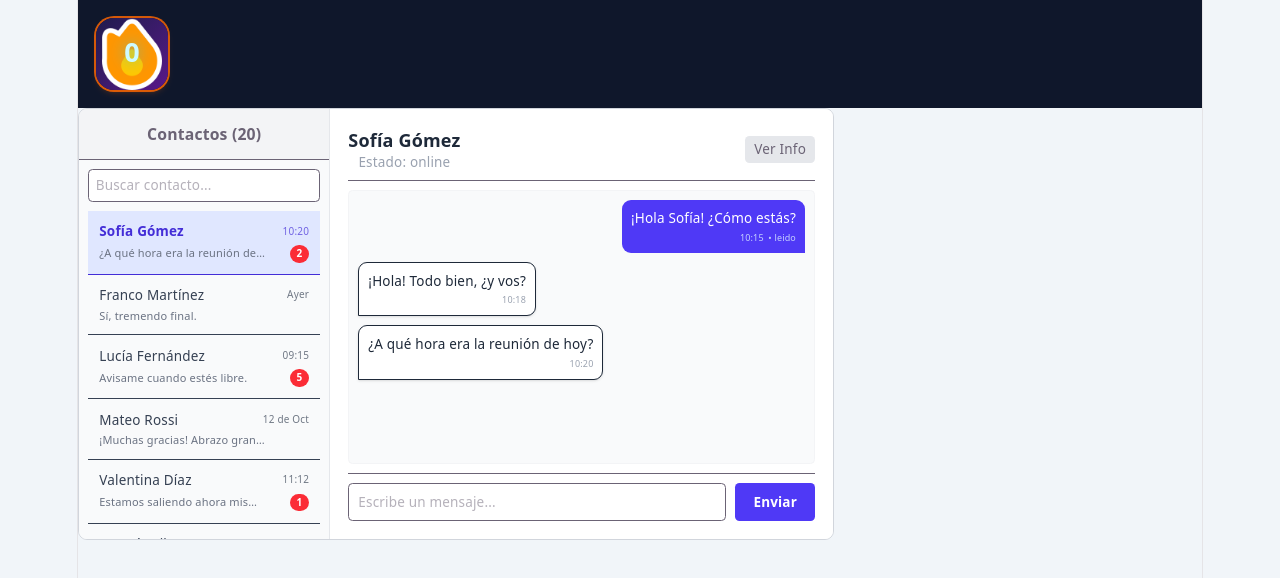
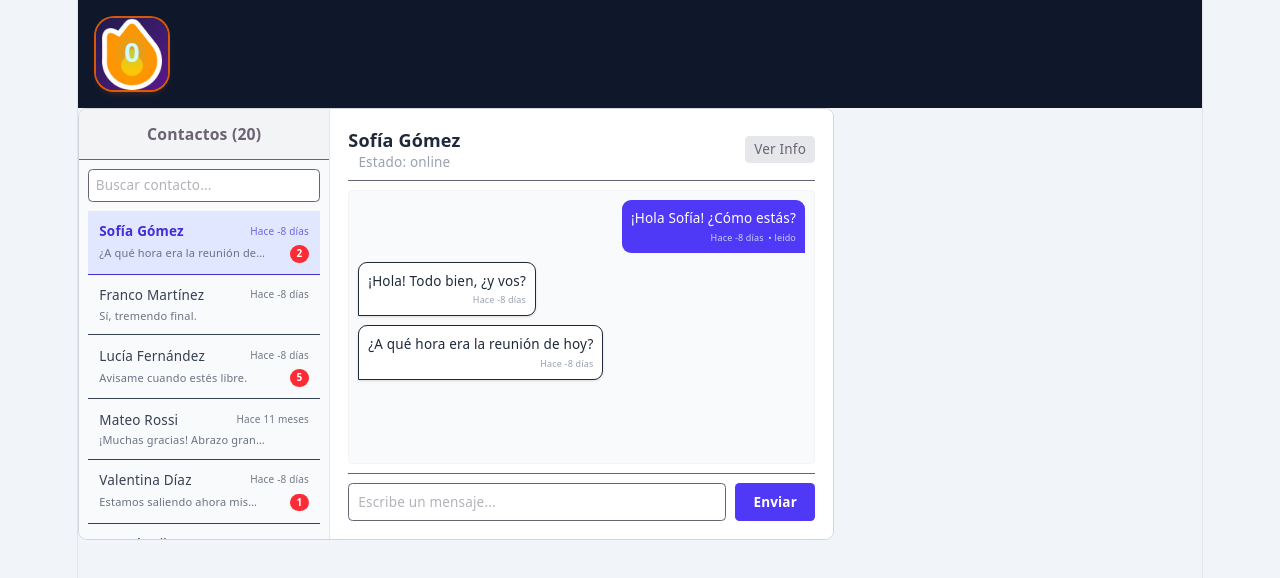
Before and after one commit to malerossi/Proyecto2026_Niura, a React (Vite) app in the folder Niura/: page /reddecontactosmia in a window 1280 px wide. Shown: the top 578 px of the page. Built offline with nearby package versions, Linux system fonts and the light colour scheme.

Commit message:
agregue una carpeta

```diff
--- a/Niura/src/frontend/reddecontactos/lomio/contactocard.tsx
+++ b/Niura/src/frontend/reddecontactos/lomio/contactocard.tsx
@@ -1,5 +1,5 @@
 import type { Conversacion } from '../../interfaces/redcontactos';
-
+import {formatearFecha} from '../../utils/funcionparalafecha';
 interface ContactoCardProps {
   contacto: Conversacion;
   esActivo: boolean;
@@ -24,7 +24,7 @@ export default function ContactoCard({ contacto, esActivo, onClick }: ContactoCa
         <span className="truncate">{contacto.nombre_contacto}</span>
         {ultimoMensaje && (
           <span className="text-[10px] font-normal opacity-70 shrink-0 ml-1">
-            {ultimoMensaje.fecha_envio}
+            {formatearFecha(ultimoMensaje.fecha_envio) }
           </span>
         )}
       </div>
--- a/Niura/src/frontend/reddecontactos/lomio/contactos.json
+++ b/Niura/src/frontend/reddecontactos/lomio/contactos.json
@@ -16,7 +16,7 @@
         "contenido": "¡Hola Sofía! ¿Cómo estás?",
         "estado_entrega": "leido",
         "eliminado": false,
-        "fecha_envio": "10:15"
+        "fecha_envio": "2026-09-16T10:15:00"
       },
       {
         "id_mensaje": "m1_2",
@@ -27,7 +27,7 @@
         "contenido": "¡Hola! Todo bien, ¿y vos?",
         "estado_entrega": "leido",
         "eliminado": false,
-        "fecha_envio": "10:18"
+        "fecha_envio": "2026-09-16T10:18:00"
       },
       {
         "id_mensaje": "m1_3",
@@ -38,7 +38,7 @@
         "contenido": "¿A qué hora era la reunión de hoy?",
         "estado_entrega": "entregado",
         "eliminado": false,
-        "fecha_envio": "10:20"
+        "fecha_envio": "2026-09-16T10:20:00"
       }
     ]
   },
@@ -59,7 +59,7 @@
         "contenido": "Che, ¿viste el partido de anoche?",
         "estado_entrega": "leido",
         "eliminado": false,
-        "fecha_envio": "Ayer"
+        "fecha_envio": "2026-09-15T21:00:00"
       },
       {
         "id_mensaje": "m2_2",
@@ -70,7 +70,7 @@
         "contenido": "Sí, tremendo final.",
         "estado_entrega": "leido",
         "eliminado": false,
-        "fecha_envio": "Ayer"
+        "fecha_envio": "2026-09-15T21:05:00"
       }
     ]
   },
@@ -91,7 +91,7 @@
         "contenido": "Lucía, te mandé el documento por mail.",
         "estado_entrega": "leido",
         "eliminado": false,
-        "fecha_envio": "08:30"
+        "fecha_envio": "2026-09-16T08:30:00"
       },
       {
         "id_mensaje": "m3_2",
@@ -102,7 +102,7 @@
         "contenido": "¡Genial! Ya lo recibí.",
         "estado_entrega": "leido",
         "eliminado": false,
-        "fecha_envio": "08:45"
+        "fecha_envio": "2026-09-16T08:45:00"
       },
       {
         "id_mensaje": "m3_3",
@@ -113,7 +113,7 @@
         "contenido": "Estoy revisando los cambios.",
         "estado_entrega": "entregado",
         "eliminado": false,
-        "fecha_envio": "08:50"
+        "fecha_envio": "2026-09-16T08:50:00"
       },
       {
         "id_mensaje": "m3_4",
@@ -124,7 +124,7 @@
         "contenido": "Tengo unas dudas en la página 3.",
         "estado_entrega": "entregado",
         "eliminado": false,
-        "fecha_envio": "09:05"
+        "fecha_envio": "2026-09-16T09:05:00"
       },
       {
         "id_mensaje": "m3_5",
@@ -135,7 +135,7 @@
         "contenido": "¿Tenés 5 minutos para una llamada?",
         "estado_entrega": "entregado",
         "eliminado": false,
-        "fecha_envio": "09:10"
+        "fecha_envio": "2026-09-16T09:10:00"
       },
       {
         "id_mensaje": "m3_6",
@@ -146,7 +146,7 @@
         "contenido": "Avisame cuando estés libre.",
         "estado_entrega": "entregado",
         "eliminado": false,
-        "fecha_envio": "09:15"
+        "fecha_envio": "2026-09-16T09:15:00"
       }
     ]
   },
@@ -167,7 +167,7 @@
         "contenido": "¡Feliz cumpleaños Mateo!",
         "estado_entrega": "leido",
         "eliminado": false,
-        "fecha_envio": "12 de Oct"
+        "fecha_envio": "2025-10-12T14:00:00"
       },
       {
         "id_mensaje": "m4_2",
@@ -178,7 +178,7 @@
         "contenido": "¡Muchas gracias! Abrazo grande.",
         "estado_entrega": "leido",
         "eliminado": false,
-        "fecha_envio": "12 de Oct"
+        "fecha_envio": "2025-10-12T14:05:00"
       }
     ]
   },
@@ -199,7 +199,7 @@
         "contenido": "Valen, ¿ya salieron para la oficina?",
         "estado_entrega": "leido",
         "eliminado": false,
-        "fecha_envio": "11:00"
+        "fecha_envio": "2026-09-16T11:00:00"
       },
       {
         "id_mensaje": "m5_2",
@@ -210,7 +210,7 @@
         "contenido": "Estamos saliendo ahora mismo.",
         "estado_entrega": "entregado",
         "eliminado": false,
-        "fecha_envio": "11:12"
+        "fecha_envio": "2026-09-16T11:12:00"
       }
     ]
   },
@@ -240,7 +240,7 @@
         "contenido": "Te pasé los links de la presentación.",
         "estado_entrega": "leido",
         "eliminado": false,
-        "fecha_envio": "Ayer"
+        "fecha_envio": "2026-09-15T16:20:00"
       },
       {
         "id_mensaje": "m7_2",
@@ -251,7 +251,7 @@
         "contenido": "Perfecto, gracias Cami.",
         "estado_entrega": "leido",
         "eliminado": false,
-        "fecha_envio": "Ayer"
+        "fecha_envio": "2026-09-15T16:25:00"
       }
     ]
   },
@@ -272,7 +272,7 @@
         "contenido": "Hola, ¿cómo estás?",
         "estado_entrega": "entregado",
         "eliminado": false,
-        "fecha_envio": "07:30"
+        "fecha_envio": "2026-09-16T07:30:00"
       },
       {
         "id_mensaje": "m8_2",
@@ -283,7 +283,7 @@
         "contenido": "¿Vas a venir hoy?",
         "estado_entrega": "entregado",
         "eliminado": false,
-        "fecha_envio": "07:31"
+        "fecha_envio": "2026-09-16T07:31:00"
       },
       {
         "id_mensaje": "m8_3",
@@ -294,7 +294,7 @@
         "contenido": "Avisame para esperarte.",
         "estado_entrega": "entregado",
         "eliminado": false,
-        "fecha_envio": "07:35"
+        "fecha_envio": "2026-09-16T07:35:00"
       }
     ]
   },
@@ -324,7 +324,7 @@
         "contenido": "Santi, ¿tenés el número de Nico?",
         "estado_entrega": "leido",
         "eliminado": false,
-        "fecha_envio": "Hace 2 días"
+        "fecha_envio": "2026-09-14T15:00:00"
       },
       {
         "id_mensaje": "m10_2",
@@ -335,7 +335,7 @@
         "contenido": "Sí, ahí te lo paso por privado.",
         "estado_entrega": "leido",
         "eliminado": false,
-        "fecha_envio": "Hace 2 días"
+        "fecha_envio": "2026-09-14T15:10:00"
       }
     ]
   },
@@ -356,7 +356,7 @@
         "contenido": "¡Hola!",
         "estado_entrega": "entregado",
         "eliminado": false,
-        "fecha_envio": "11:40"
+        "fecha_envio": "2026-09-16T11:40:00"
       },
       {
         "id_mensaje": "m11_2",
@@ -367,7 +367,7 @@
         "contenido": "¿Tenés la lista de precios nueva?",
         "estado_entrega": "entregado",
         "eliminado": false,
-        "fecha_envio": "11:41"
+        "fecha_envio": "2026-09-16T11:41:00"
       },
       {
         "id_mensaje": "m11_3",
@@ -378,7 +378,7 @@
         "contenido": "La necesito para enviarla a un cliente.",
         "estado_entrega": "entregado",
         "eliminado": false,
-        "fecha_envio": "11:42"
+        "fecha_envio": "2026-09-16T11:42:00"
       },
       {
         "id_mensaje": "m11_4",
@@ -389,7 +389,7 @@
         "contenido": "Si podés, pasámela en PDF.",
         "estado_entrega": "entregado",
         "eliminado": false,
-        "fecha_envio": "11:45"
+        "fecha_envio": "2026-09-16T11:45:00"
       }
     ]
   },
@@ -419,7 +419,7 @@
         "contenido": "Nos vemos el fin de semana.",
         "estado_entrega": "leido",
         "eliminado": false,
-        "fecha_envio": "Ayer"
+        "fecha_envio": "2026-09-15T19:00:00"
       },
       {
         "id_mensaje": "m13_2",
@@ -430,7 +430,7 @@
         "contenido": "Dale, coordinamos por acá.",
         "estado_entrega": "leido",
         "eliminado": false,
-        "fecha_envio": "Ayer"
+        "fecha_envio": "2026-09-15T19:10:00"
       }
     ]
   },
@@ -451,7 +451,7 @@
         "contenido": "Agus, ¿pudiste ver el código?",
         "estado_entrega": "leido",
         "eliminado": false,
-        "fecha_envio": "09:00"
+        "fecha_envio": "2026-09-16T09:00:00"
       },
       {
         "id_mensaje": "m14_2",
@@ -462,7 +462,7 @@
         "contenido": "Sí, te dejé unos comentarios en GitHub.",
         "estado_entrega": "entregado",
         "eliminado": false,
-        "fecha_envio": "09:30"
+        "fecha_envio": "2026-09-16T09:30:00"
       }
     ]
   },
@@ -492,7 +492,7 @@
         "contenido": "¿A qué hora arrancamos hoy?",
         "estado_entrega": "leido",
         "eliminado": false,
-        "fecha_envio": "08:00"
+        "fecha_envio": "2026-09-16T08:00:00"
       },
       {
         "id_mensaje": "m16_2",
@@ -503,7 +503,7 @@
         "contenido": "A las 9:30 en el punto de encuentro.",
         "estado_entrega": "leido",
         "eliminado": false,
-        "fecha_envio": "08:05"
+        "fecha_envio": "2026-09-16T08:05:00"
       }
     ]
   },
@@ -524,7 +524,7 @@
         "contenido": "¡Hola! ¿Tenés el contacto del diseñador?",
         "estado_entrega": "entregado",
         "eliminado": false,
-        "fecha_envio": "12:00"
+        "fecha_envio": "2026-09-16T12:00:00"
       },
       {
         "id_mensaje": "m17_2",
@@ -535,7 +535,7 @@
         "contenido": "Necesito pedirle unos retoques.",
         "estado_entrega": "entregado",
         "eliminado": false,
-        "fecha_envio": "12:02"
+        "fecha_envio": "2026-09-16T12:02:00"
       }
     ]
   },
@@ -565,7 +565,7 @@
         "contenido": "Gracias por la ayuda de hoy.",
         "estado_entrega": "leido",
         "eliminado": false,
-        "fecha_envio": "Ayer"
+        "fecha_envio": "2026-09-15T20:00:00"
       },
       {
         "id_mensaje": "m19_2",
@@ -576,7 +576,7 @@
         "contenido": "¡De nada Cata! Cuando necesites.",
         "estado_entrega": "leido",
         "eliminado": false,
-        "fecha_envio": "Ayer"
+        "fecha_envio": "2026-09-15T20:05:00"
       }
     ]
   },
--- a/Niura/src/frontend/reddecontactos/lomio/redcontactos.tsx
+++ b/Niura/src/frontend/reddecontactos/lomio/redcontactos.tsx
@@ -2,7 +2,7 @@ import { useEffect, useState, useRef } from 'react';
 import type { Conversacion, Mensaje } from '../../interfaces/redcontactos';
 import contactosMock from '../lomio/contactos.json';
 import ContactoCard from './contactocard';
-
+import {formatearFecha} from '../../utils/funcionparalafecha';
 // Extendemos el tipo localmente para incluir la propiedad de ordenamiento
 interface ConversacionConFecha extends Conversacion {
   updatedAt: number;
@@ -146,7 +146,7 @@ export default function ChatSimplificadomio() {
                       esMio ? 'text-indigo-200' : 'text-gray-400'
                     }`}
                   >
-                    <span>{msg.fecha_envio}</span>
+                    <span> {formatearFecha(msg.fecha_envio) }</span>
                     {esMio && <span>• {msg.estado_entrega}</span>}
                   </div>
                 </div>
--- /dev/null
+++ b/Niura/src/frontend/utils/funcionparalafecha.tsx
@@ -0,0 +1,42 @@
+export const formatearFecha = (fechaIso: string): string => {
+    if (!fechaIso) return '';
+
+    const fecha = new Date(fechaIso);
+    const ahora = new Date();
+
+    // Si la fecha es inválida
+    if (isNaN(fecha.getTime())) return '';
+
+    const diffMs = ahora.getTime() - fecha.getTime();
+    const diffDias = Math.floor(diffMs / (1000 * 60 * 60 * 24));
+
+    // 1. Hoy (muestra la hora en formato 24h, ej: "10:15")
+    if (diffDias === 0) {
+      return fecha.toLocaleTimeString([], { hour: '2-digit', minute: '2-digit' });
+    }
+
+    // 2. Hace 1 día
+    if (diffDias === 1) {
+      return 'Ayer';
+    }
+
+    // 3. Menos de 1 semana
+    if (diffDias < 7) {
+      return `Hace ${diffDias} días`;
+    }
+
+    // 4. Menos de 1 mes (Semanas)
+    if (diffDias < 30) {
+      const semanas = Math.floor(diffDias / 7);
+      return semanas === 1 ? 'Hace 1 semana' : `Hace ${semanas} semanas`;
+    }
+
+    // 5. Menos de 1 año (Meses)
+    if (diffDias < 365) {
+      const meses = Math.floor(diffDias / 30);
+      return meses === 1 ? 'Hace 1 mes' : `Hace ${meses} meses`;
+    }
+
+    // 6. Más de un año
+    return 'Hace más de un año';
+  };
```
